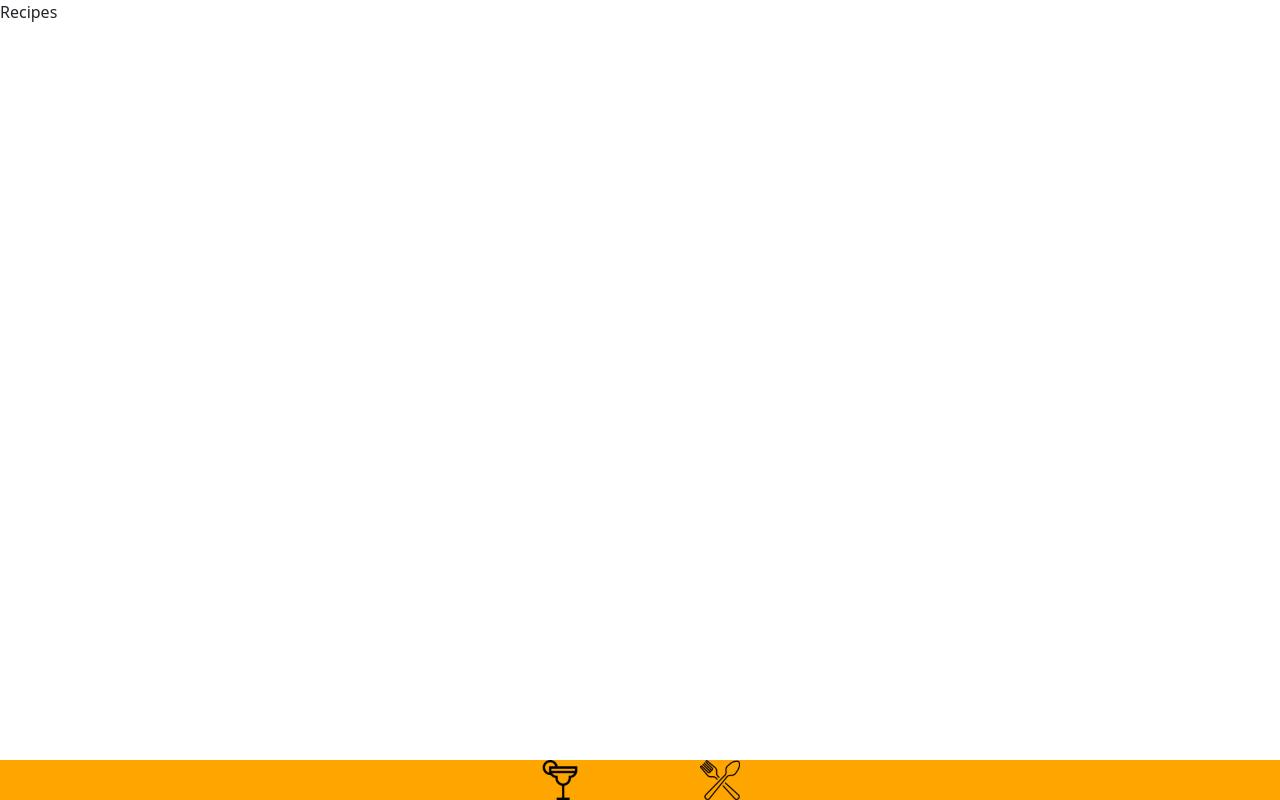
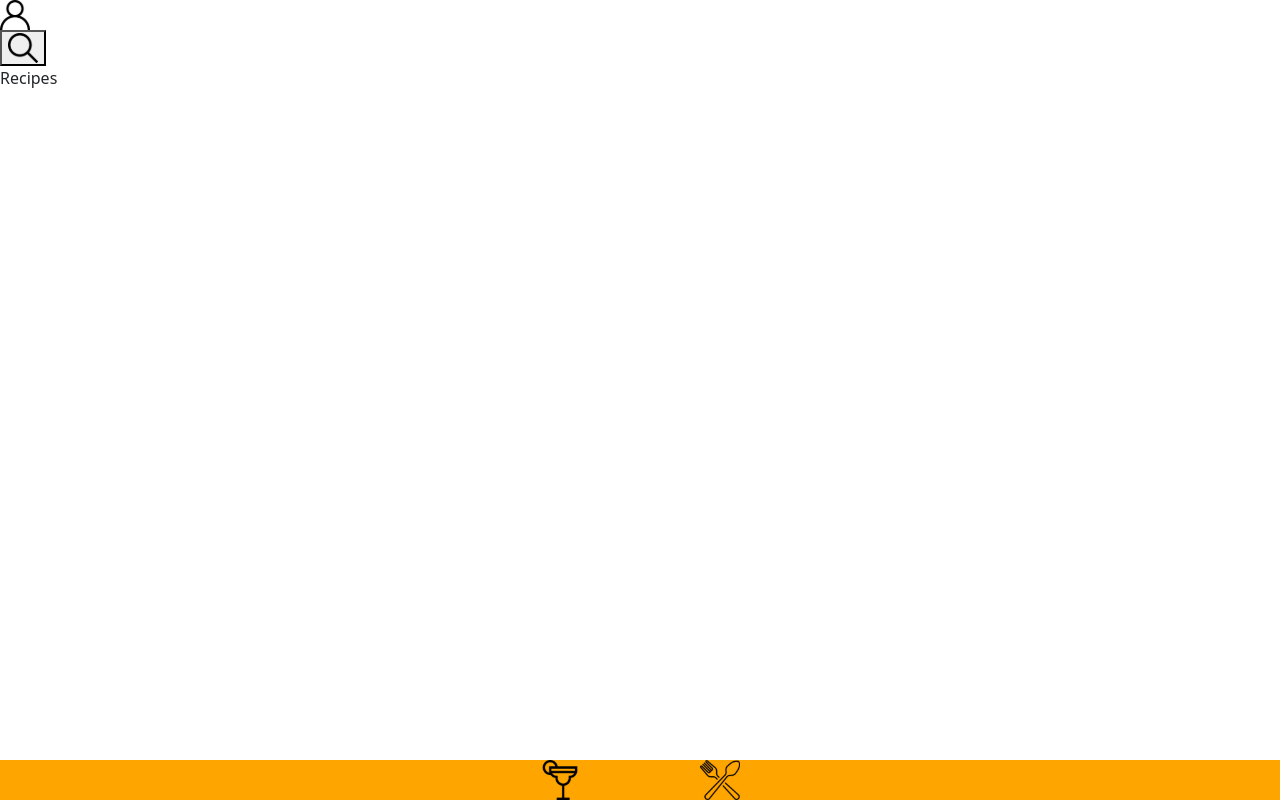
Before and after one commit to BLavinas/AppDeReceitas, a React (Create React App) app: page /drinks in a window 1280 px wide. Built offline with nearby package versions, Linux system fonts and the light colour scheme.

Commit message:
Se ninguem torceu para dar errado...

```diff
--- /dev/null
+++ b/src/component/Header.js
@@ -0,0 +1,40 @@
+import React, { useState } from 'react';
+import { Link } from 'react-router-dom';
+import profileIcon from '../images/profileIcon.svg';
+import searchIcon from '../images/searchIcon.svg';
+
+function Header() {
+  const [show, toggleShow] = useState(false);
+  return (
+    <div>
+
+      <Link to="/profile">
+        <img
+          data-testid="profile-top-btn"
+          src={ profileIcon }
+          alt="profileIcon"
+        />
+      </Link>
+      <div>
+
+        <button
+          onClick={ () => toggleShow(!show) }
+          type="button"
+        >
+          <img
+            data-testid="search-top-btn"
+            src={ searchIcon }
+            alt="searchIcon"
+          />
+        </button>
+        {show && <input data-testid="search-input" />}
+      </div>
+
+    </div>
+  );
+}
+
+export default Header;
+
+// requisito 9
+// https://youtu.be/f6ZGbYJhsDI
--- /dev/null
+++ b/src/component/HeaderDois.js
@@ -0,0 +1,19 @@
+import React from 'react';
+import { Link } from 'react-router-dom';
+import profileIcon from '../images/profileIcon.svg';
+
+function HeaderDois() {
+  return (
+    <div>
+      <Link to="/profile">
+        <img
+          data-testid="profile-top-btn"
+          src={ profileIcon }
+          alt="profileIcon"
+        />
+      </Link>
+    </div>
+  );
+}
+
+export default HeaderDois;
--- a/src/pages/DoneRecipes.jsx
+++ b/src/pages/DoneRecipes.jsx
@@ -1,7 +1,15 @@
 import React from 'react';
+import HeaderDois from '../component/HeaderDois';
 
-export default function DoneRecipes() {
+function DoneRecipes() {
   return (
-    <div>DoneRecipes</div>
+    <div>
+      <HeaderDois />
+      <title data-testid="page-title" title="Done Recipes">Done Recipes</title>
+      <div>DoneRecipes</div>
+
+    </div>
   );
 }
+
+export default DoneRecipes;
--- a/src/pages/FavoriteRecipes.jsx
+++ b/src/pages/FavoriteRecipes.jsx
@@ -1,7 +1,15 @@
 import React from 'react';
+import HeaderDois from '../component/HeaderDois';
 
-export default function FavoriteRecipes() {
+function FavoriteRecipes() {
   return (
-    <div>FavoriteRecipes</div>
+    <div>
+      <HeaderDois />
+      <title data-testid="page-title" title="Favorite Recipes">Favorite Recipes</title>
+      <div>FavoriteRecipes</div>
+
+    </div>
   );
 }
+
+export default FavoriteRecipes;
--- a/src/pages/Profile.jsx
+++ b/src/pages/Profile.jsx
@@ -1,11 +1,16 @@
 import React from 'react';
 import Footer from '../component/Footer';
+import HeaderDois from '../component/HeaderDois';
 
-export default function Profile() {
+function Profile() {
   return (
     <div>
-      <span> Profile </span>
+      <HeaderDois />
+      <title data-testid="page-title" title="Profile">Profile</title>
+      <div>Profile</div>
       <Footer />
     </div>
   );
 }
+
+export default Profile;
--- a/src/pages/Recipes.jsx
+++ b/src/pages/Recipes.jsx
@@ -1,9 +1,13 @@
 import React from 'react';
 import Footer from '../component/Footer';
+import Header from '../component/Header';
 
 export default function Recipes() {
   return (
     <div>
+      <Header />
+      <title data-testid="page-title" title="Meals">Meals</title>
+      <title data-testid="page-title" title="Drinks">Drinks</title>
       <span>Recipes</span>
       <Footer />
     </div>
```
